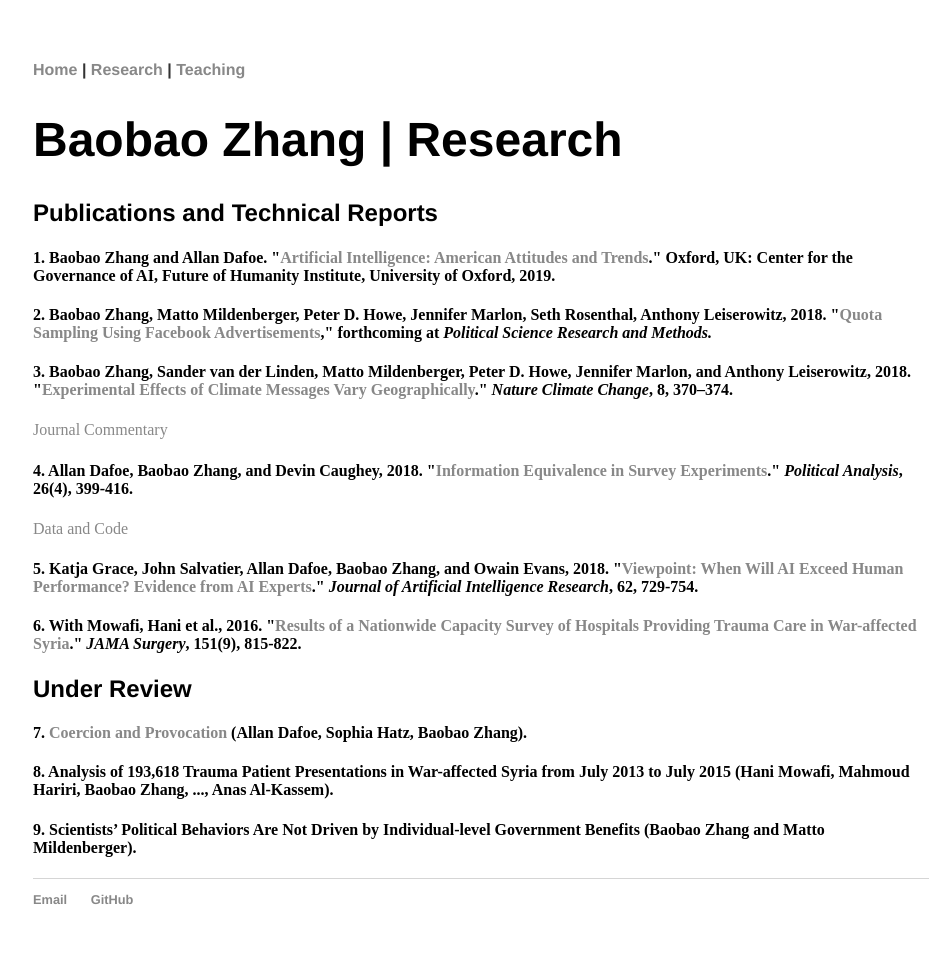
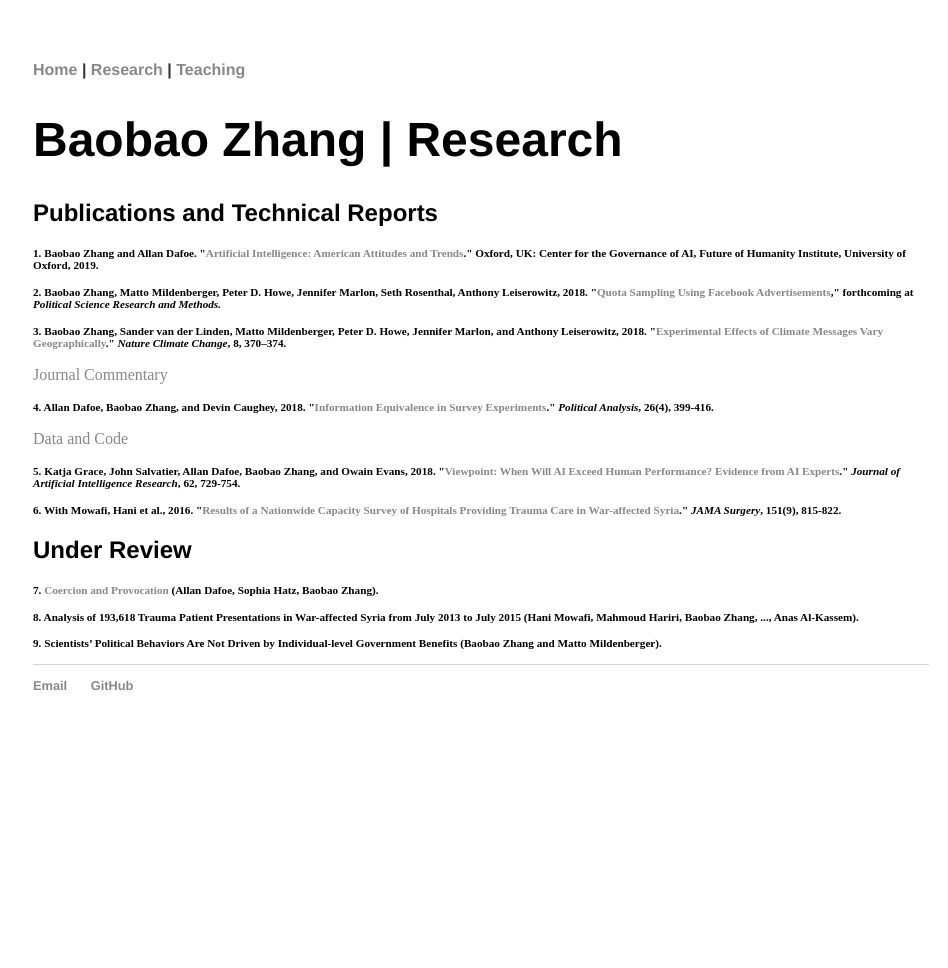
Before and after one commit to morganlivingston/baobaofzhang.github.io, a Jekyll site: the page built from research.html, in a window 1280 px wide. Shown: the whole page, without its empty margins (159-1107 px from the left). Built offline with Jekyll 4.4.1, drawn with Linux system fonts in a browser that asks for light colours; after the commit the page ends 900 px from its top, so only the background shows below that.

Commit message:
Make font smaller

```diff
--- a/css/main.css
+++ b/css/main.css
@@ -11,7 +11,7 @@ h2 { font-size: 1.5em; }
 h3 { font-size: 1.5em; }
 
 h4 {font-family: 'times, serif';}
-h4 { font-size: 1em; }
+h4 { font-size: 0.7em; }
 
 nav ul, footer ul { font-size: 1em; font-family: 'Helvetica', 'Arial', 'Sans-Serif'; padding: 0px; list-style: none; font-weight: bold; }
 nav ul li, footer ul li { display: inline; margin-right: 20px; }
```
